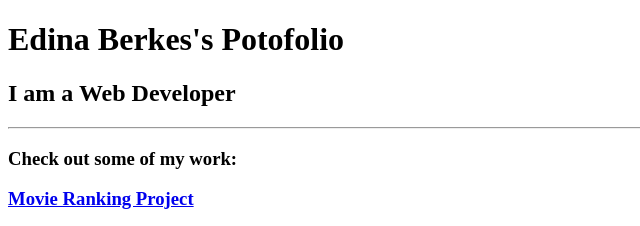
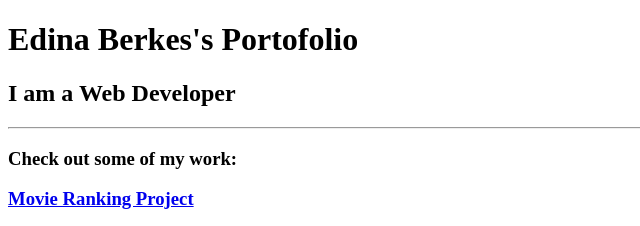
Before and after one commit to edinaberkes98/html-portofolio, a plain HTML site: page index.html in a window 1280 px wide. Shown: the top 226 px of the page, 0-640 px from the left. Drawn offline with Linux system fonts and the light colour scheme.

Commit message:
Update index.html

```diff
--- a/index.html
+++ b/index.html
@@ -22,7 +22,7 @@
         </head>
 
         <body>
-            <h1>Edina Berkes's Potofolio</h1>
+            <h1>Edina Berkes's Portofolio</h1>
             <h2>I am a Web Developer </h2>
             <hr/>
             <h3>Check out some of my work:</h3>
```
